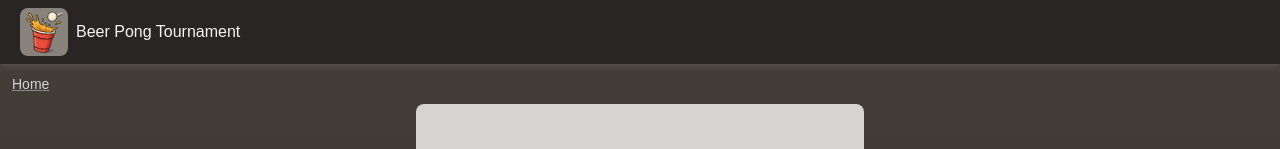
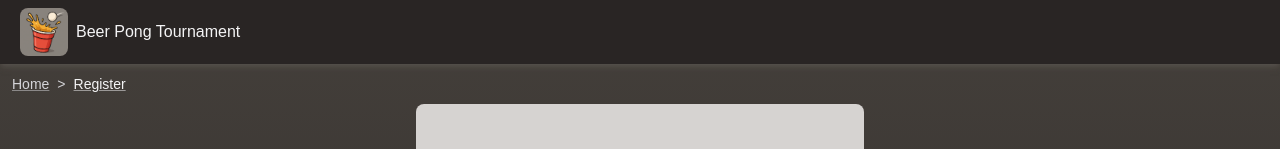
Before and after one commit to StackOverflowIsBetterThanAnyAI/beer-pong-tournament, a React (Vite) app: page /register in a window 1280 px wide. Shown: the top 149 px of the page. Built offline with nearby package versions, Linux system fonts and the light colour scheme.

Commit message:
register /register route

```diff
--- a/src/constants/constants.ts
+++ b/src/constants/constants.ts
@@ -1,3 +1,3 @@
-export const ROUTES = ['home']
+export const ROUTES = ['home', 'register']
 
 export const SERVER_ADDRESS = 'http://localhost:8000'
```
